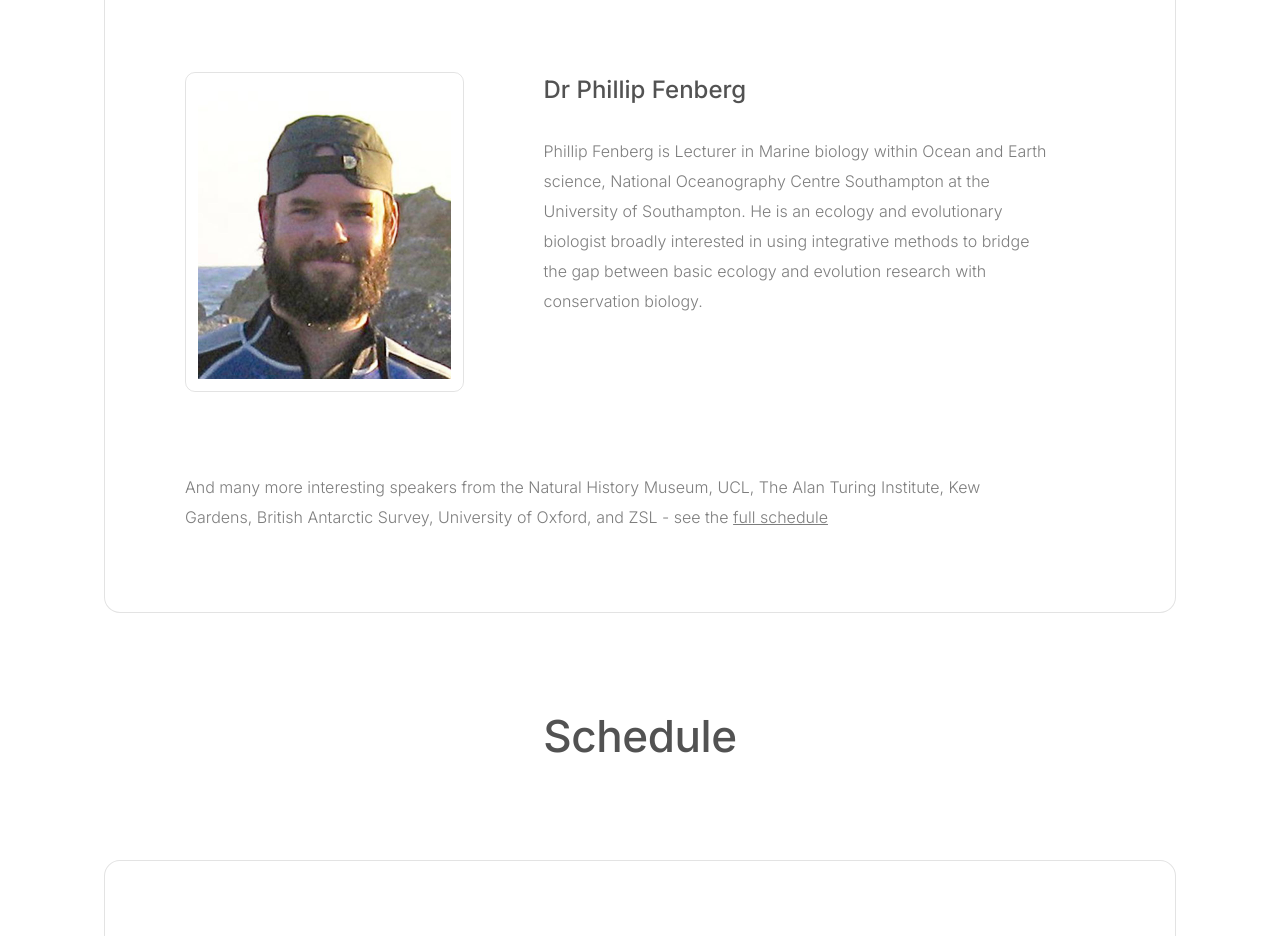
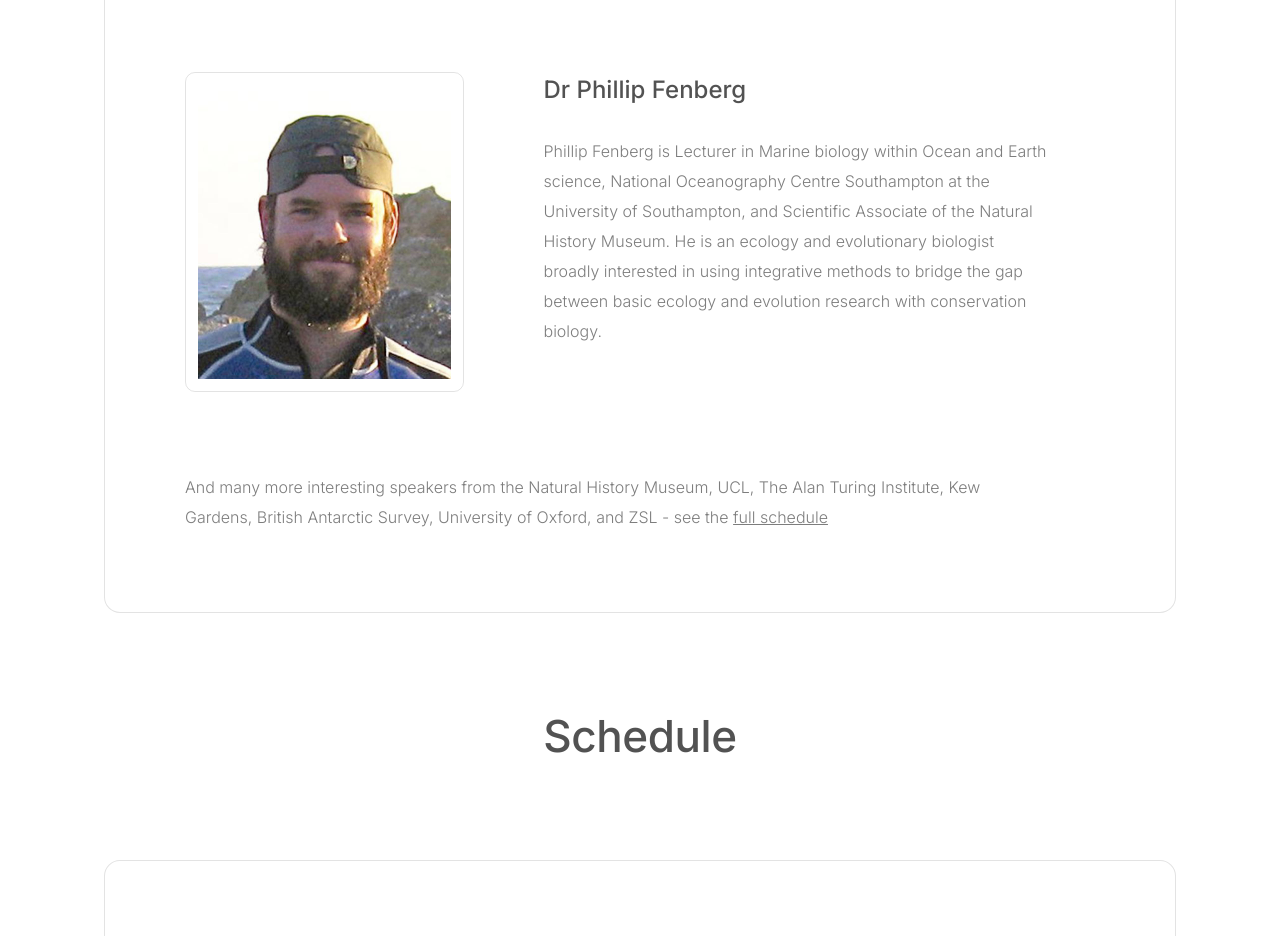
Before and after one commit to NaturalHistoryMuseum/ai-natural-sciences, a plain HTML site: page index.html in a window 1280 px wide. Shown: the part 2720-3656 px from the top of the page. Drawn offline with Linux system fonts and the light colour scheme.

Commit message:
add sci assoc

```diff
--- a/index.html
+++ b/index.html
@@ -160,7 +160,7 @@
                                 <h3 id="text10" class="style3">Dr Phillip Fenberg</h3>
                                 <p id="text15" class="style1">Phillip Fenberg is Lecturer in Marine biology within Ocean
                                     and Earth science, National Oceanography Centre Southampton at the University of
-                                    Southampton. He is an ecology and evolutionary biologist broadly interested in using integrative methods to bridge the gap between basic ecology and evolution research with conservation biology.</p>
+                                    Southampton, and Scientific Associate of the Natural History Museum. He is an ecology and evolutionary biologist broadly interested in using integrative methods to bridge the gap between basic ecology and evolution research with conservation biology.</p>
                             </div>
                         </div>
 
```
